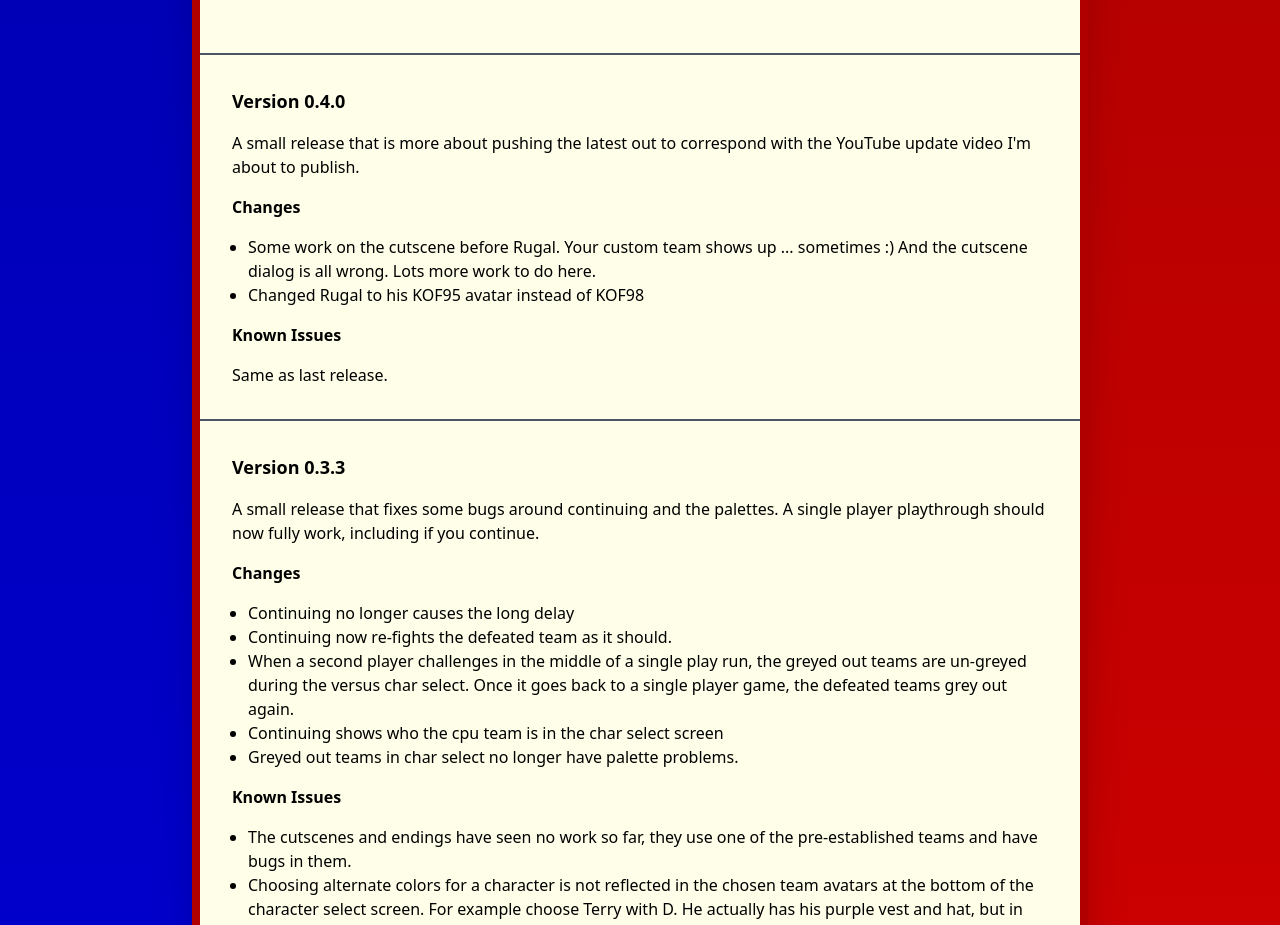
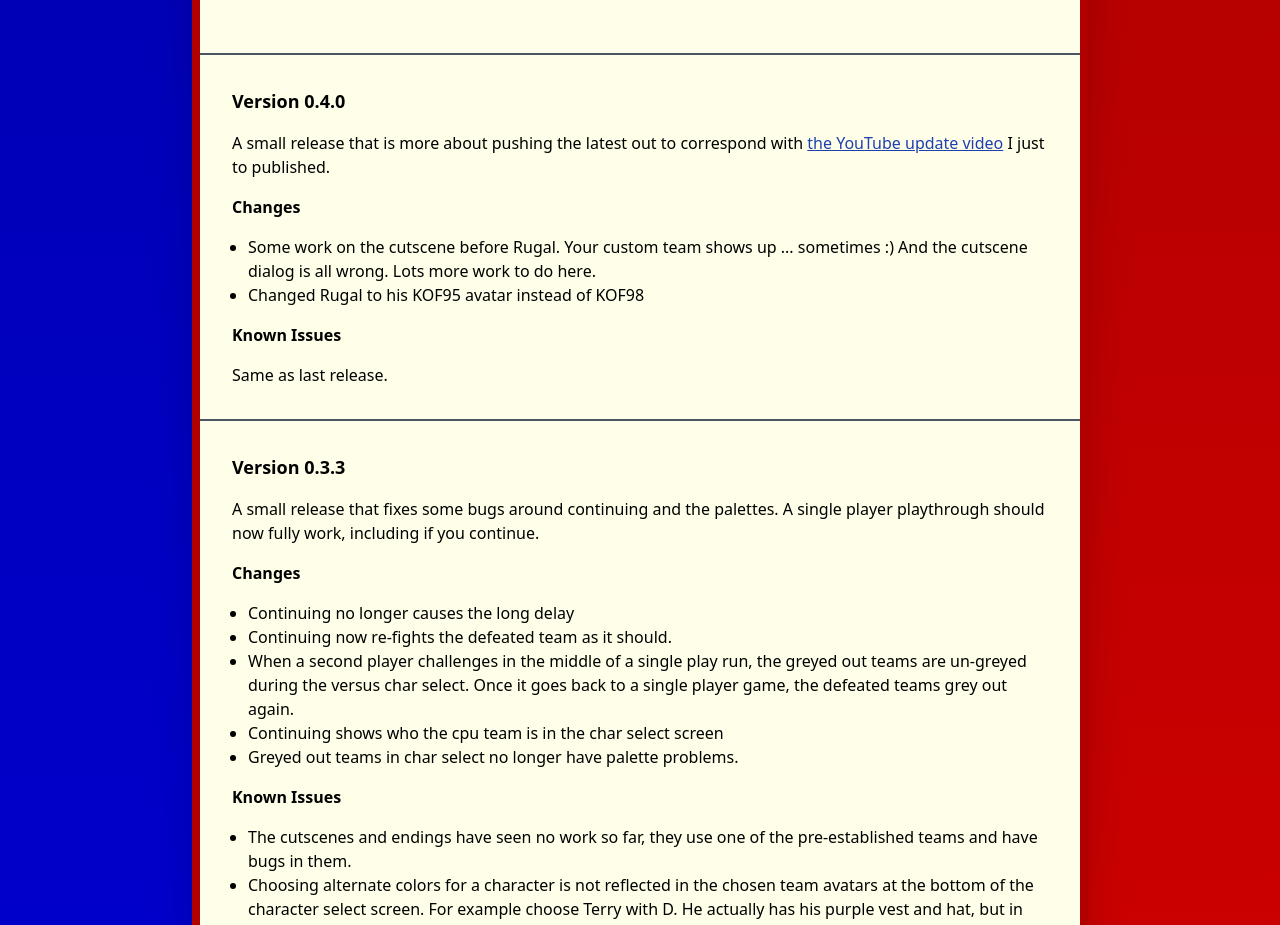
Before and after one commit to city41/neorh, a Next.js app: page / in a window 1280 px wide. Shown: the part 1903-2828 px from the top of the page. Built offline with nearby package versions, Linux system fonts and the light colour scheme.

Commit message:
link to youtube video

```diff
--- a/src/components/IndexPage/IndexPage.tsx
+++ b/src/components/IndexPage/IndexPage.tsx
@@ -103,7 +103,14 @@ function IndexPage() {
           <h3 className="heading text-lg font-bold pb-4">Version 0.4.0</h3>
           <p>
             A small release that is more about pushing the latest out to
-            correspond with the YouTube update video I&apos;m about to publish.
+            correspond with{" "}
+            <a
+              href="https://www.youtube.com/watch?v=IzfknjtSBrU"
+              rel="noreferrer"
+            >
+              the YouTube update video
+            </a>{" "}
+            I just to published.
           </p>
           <h4 className="heading font-bold py-4">Changes</h4>
           <ul className="list-disc ml-4">
```
